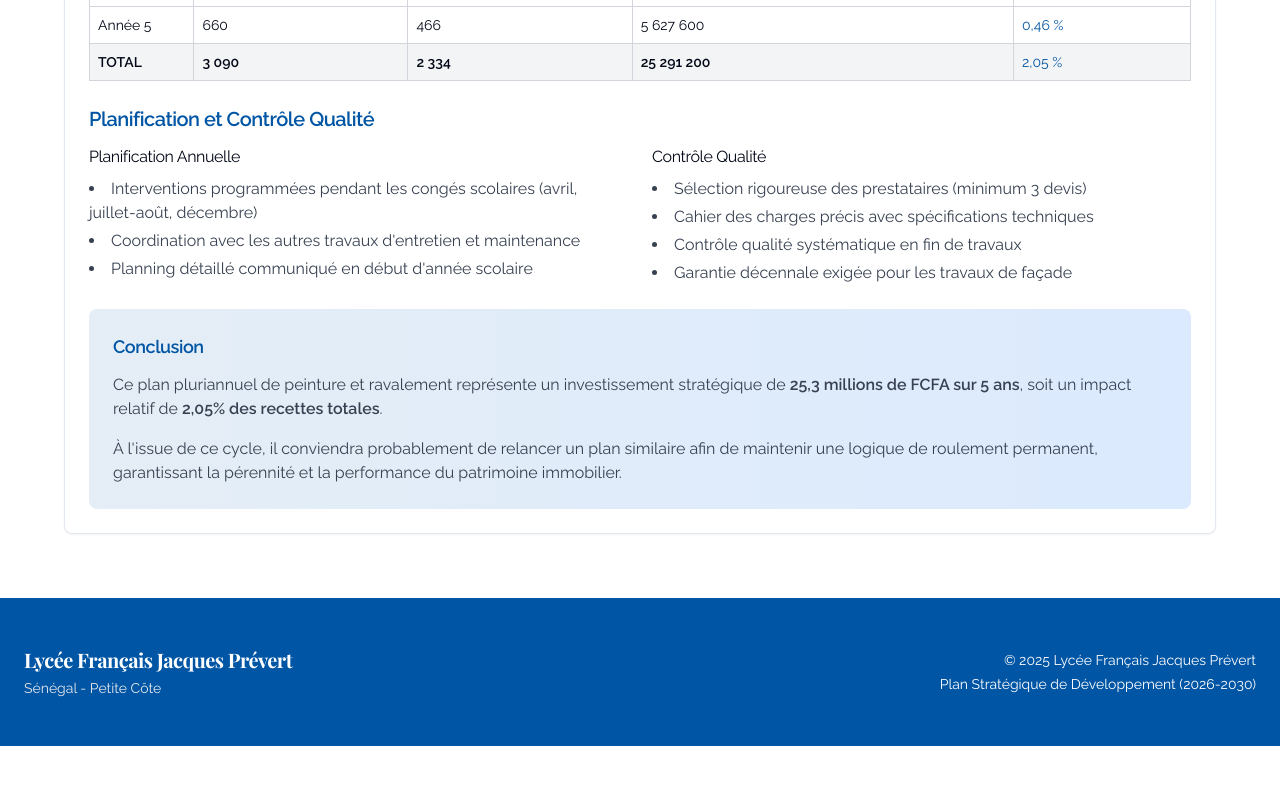
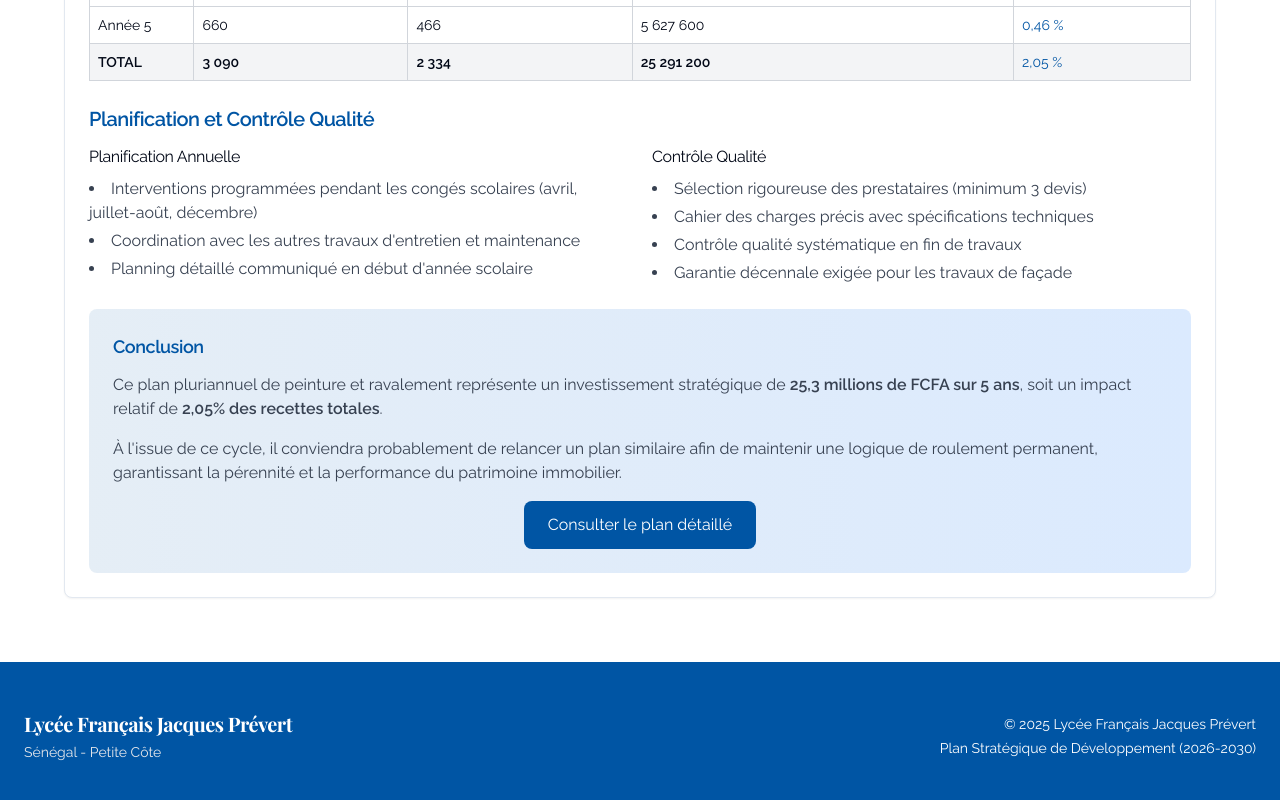
Before and after one commit to BastienCapel/psd-lfjp, a React (Vite) app: page /plan-maintenance-strategique in a window 1280 px wide. Shown: the part 2459-3259 px from the top of the page. Before the commit the page ends 3205 px from the top, so only its background shows below. Built offline with nearby package versions, Linux system fonts and the light colour scheme.

Commit message:
Add link to painting page

```diff
--- a/src/pages/PlanMaintenanceStrategique.tsx
+++ b/src/pages/PlanMaintenanceStrategique.tsx
@@ -238,9 +238,17 @@ const PlanMaintenanceStrategique = () => {
                       <p className="text-gray-700 mb-4">
                         Ce plan pluriannuel de peinture et ravalement représente un investissement stratégique de <strong>25,3 millions de FCFA sur 5 ans</strong>, soit un impact relatif de <strong>2,05% des recettes totales</strong>.
                       </p>
-                      <p className="text-gray-700">
+                      <p className="text-gray-700 mb-4">
                         À l'issue de ce cycle, il conviendra probablement de relancer un plan similaire afin de maintenir une logique de roulement permanent, garantissant la pérennité et la performance du patrimoine immobilier.
                       </p>
+                      <div className="text-center">
+                        <a
+                          href="/plan-peinture-ravalement"
+                          className="inline-flex items-center px-6 py-3 bg-french-blue text-white rounded-lg hover:bg-french-blue/90 transition-colors font-medium"
+                        >
+                          Consulter le plan détaillé
+                        </a>
+                      </div>
                     </div>
                   </CardContent>
                 </Card>
```
